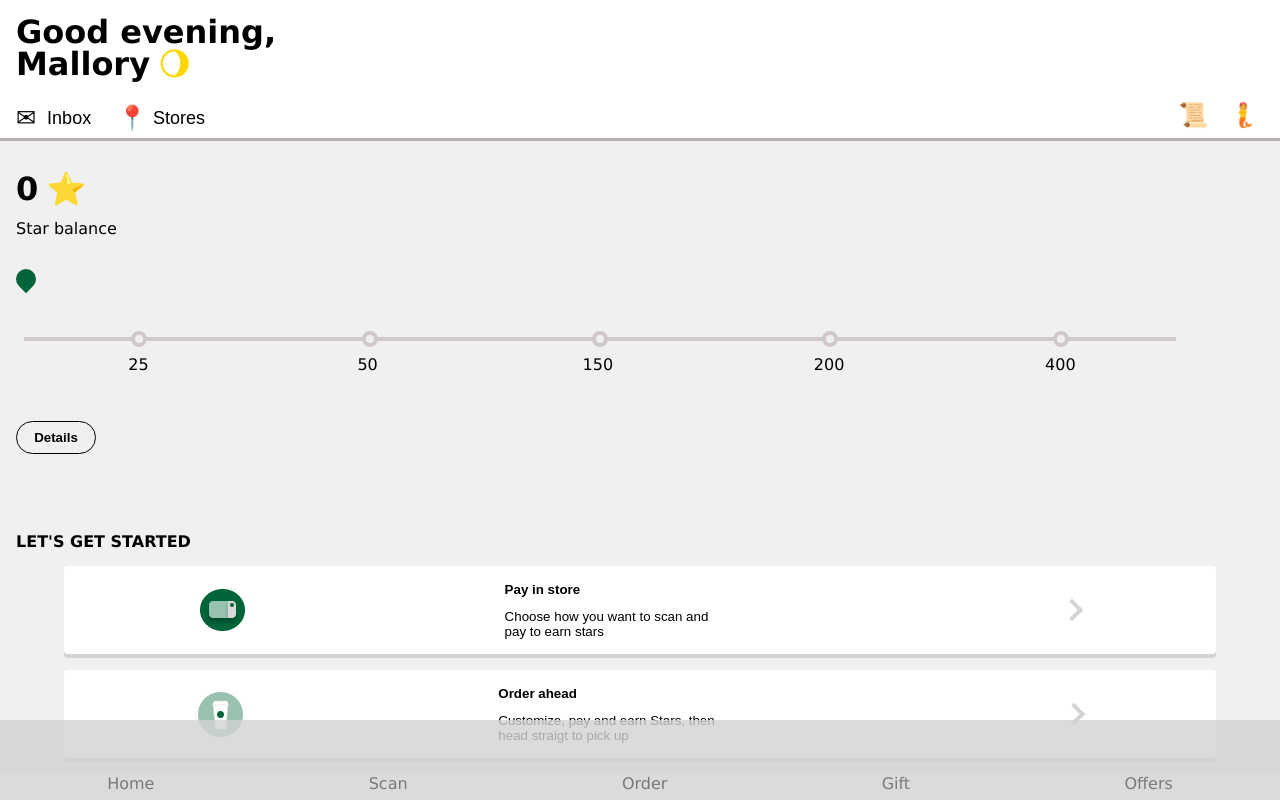
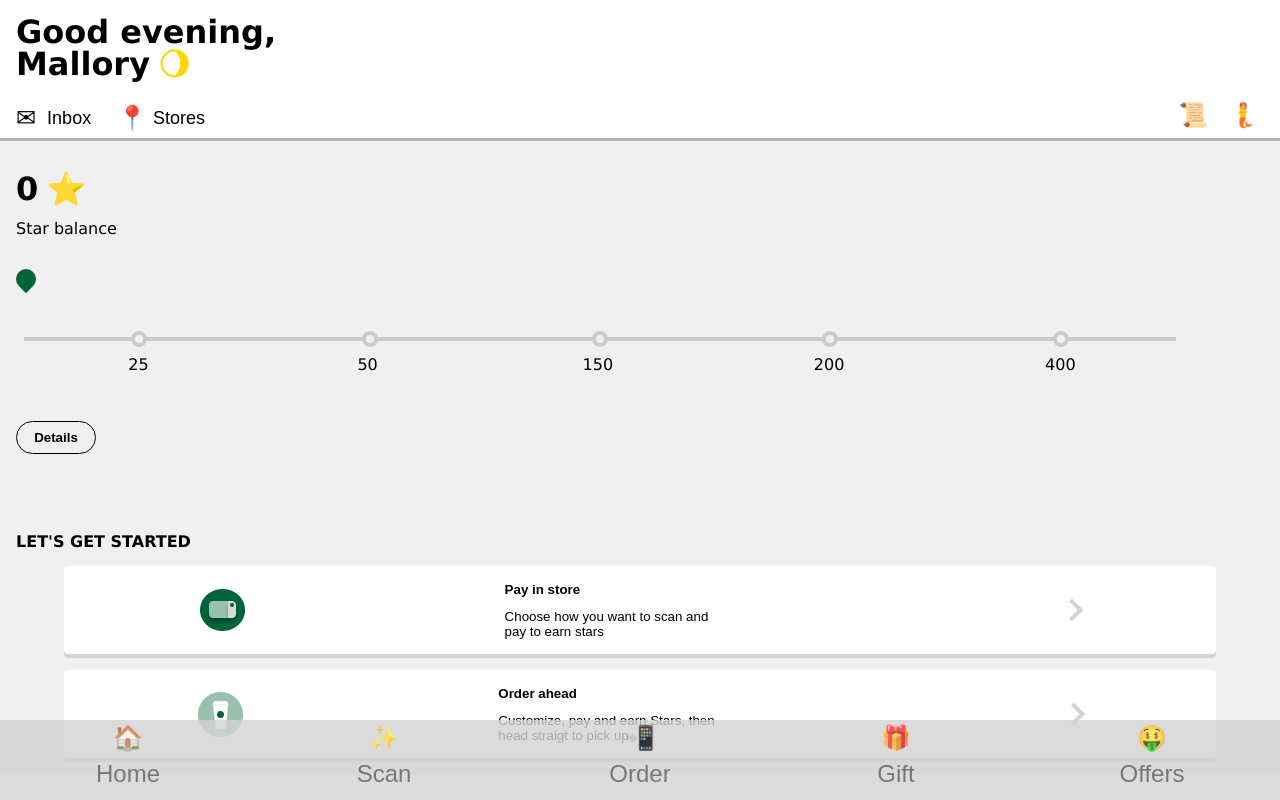
Before and after one commit to Mad-Mal/sbux-recreation, a React (Create React App) app in the folder sbux-recreation/: page / in a window 1280 px wide. Built offline with nearby package versions, Linux system fonts and the light colour scheme.

Commit message:
Finished the bottom navBar, all it lacks now is functionallity.

```diff
--- a/sbux-recreation/src/components/bottomNav.js
+++ b/sbux-recreation/src/components/bottomNav.js
@@ -4,29 +4,40 @@
 //Style imports
 import '../styles/bottomNav.css';
 
+//Settup for Emojis
+let homeEmoji = String.fromCodePoint(0x1f3e0)
+
+let scanEmoji = '\u2728'
+
+let orderEmoji = String.fromCodePoint(0x1f4f2)
+
+let giftEmoji = String.fromCodePoint(0x1f381)
+
+let offerEmoji = String.fromCodePoint(0x1f911)
+
 const bottomNav = () => {
   return (
     <div className='bottomNav_wrap'>
-        <div>
-            <img />
+        <button>
+            <p>{homeEmoji}</p>
             <p>Home</p>
-        </div>
-        <div>
-            <img />
+        </button>
+        <button>
+            <p>{scanEmoji}</p>
             <p>Scan</p>
-        </div>
-        <div>
-            <img />
+        </button>
+        <button>
+            <p>{orderEmoji}</p>
             <p>Order</p>
-        </div>
-        <div>
-            <img />
+        </button>
+        <button>
+            <p>{giftEmoji}</p>
             <p>Gift</p>
-        </div>
-        <div>
-            <img />
+        </button>
+        <button>
+            <p>{offerEmoji}</p>
             <p>Offers</p>
-        </div>
+        </button>
     </div>
   )
 }
--- a/sbux-recreation/src/styles/bottomNav.css
+++ b/sbux-recreation/src/styles/bottomNav.css
@@ -8,10 +8,18 @@
     display: flex;
     flex-flow: row nowrap;
     justify-content: space-around;
-    align-items: flex-end;
+    align-items: center;
 }
 
-.bottomNav_wrap div p {
+.bottomNav_wrap button {
+    height: 100%;
+    width: 6rem;
+    border: none;
+    background-color: lightgrey;
+}
+
+.bottomNav_wrap button p {
     margin-bottom: 0.5rem;
     color: rgb(92, 87, 87);
+    font-size: x-large;
 }
```
